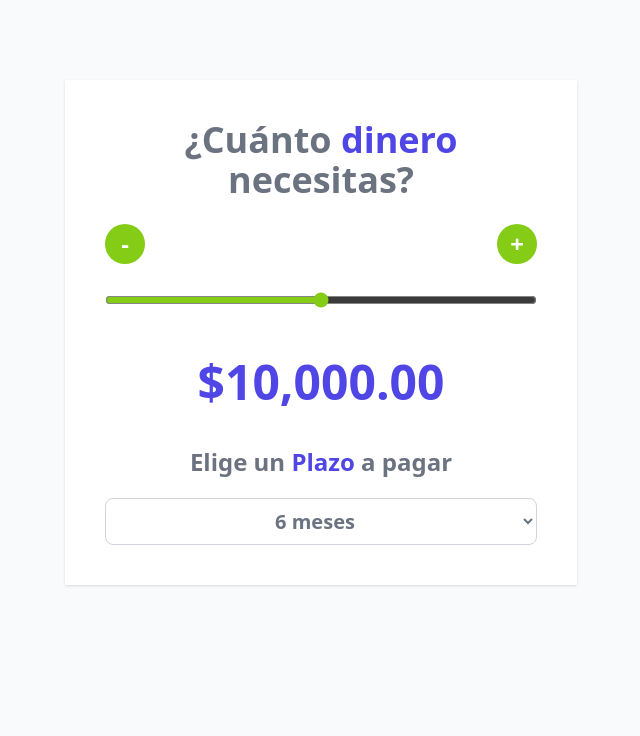
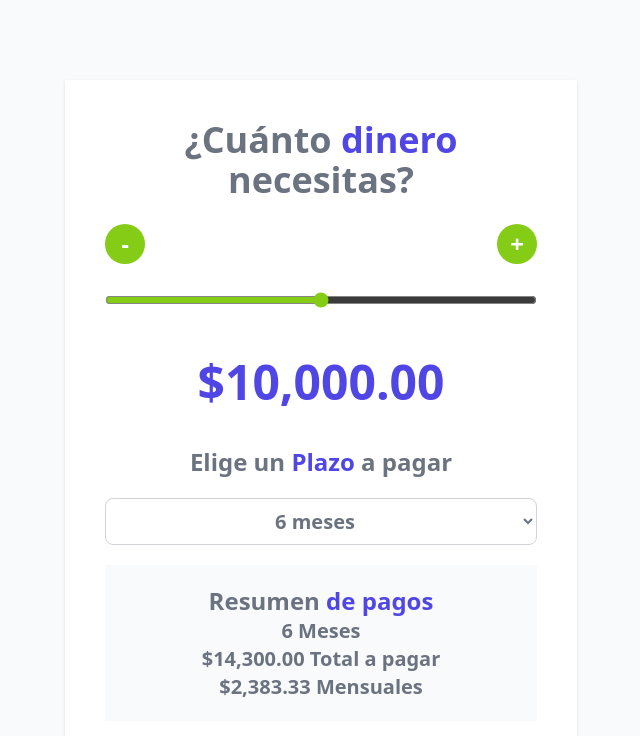
Before and after one commit to PedroBraude/loan-calculator, a React (Vite) app: page / in a window 1280 px wide. Shown: the top 736 px of the page, without its empty margins (319-959 px from the left). Built offline with nearby package versions, Linux system fonts and the light colour scheme.

Commit message:
feat: add useEffect for render payment summary

```diff
--- a/src/App.tsx
+++ b/src/App.tsx
@@ -1,27 +1,39 @@
-import { useState } from 'react'
-import Header from './components/Header'
-import Button from './components/Button'
-import { formatMoney } from './utils'
+import { useState, useEffect } from 'react';
+import Header from './components/Header';
+import Button from './components/Button';
+import { formatMoney, calculateTotalToPay } from './utils';
 
 export default function App() {
-  const [quantity, setQuantity] = useState(10000) // returns an array. This is why we use destructuring.
-  const [months, setMonths] = useState(6)
+  const [quantity, setQuantity] = useState(10000); // returns an array. This is why we use destructuring.
+  const [months, setMonths] = useState(6);
+  const [total, setTotal] = useState(0);
+  const [payment, setPayment] = useState(0);
 
-  const MIN = 0
-  const MAX = 20000
-  const STEP = 100
+  useEffect(() => {
+    const resultTotalToPay = calculateTotalToPay(quantity, months);
+    setTotal(resultTotalToPay);
+  }, [quantity, months]);
+
+  useEffect(() => {
+    // calculate monthly payment
+    setPayment(total / months);
+  }, [total]);
+
+  const MIN = 0;
+  const MAX = 20000;
+  const STEP = 100;
 
   function handleChangeRangeInput(e: React.ChangeEvent<HTMLInputElement>) {
-    setQuantity(+e.target.value)
+    setQuantity(+e.target.value);
   }
 
   function handleClickDecrement() {
-    const value = quantity - STEP
-    if (quantity > MIN) setQuantity(value)
+    const value = quantity - STEP;
+    if (quantity > MIN) setQuantity(value);
   }
   function handleClickIncrement() {
-    const value = quantity + STEP
-    if (quantity < MAX) setQuantity(value)
+    const value = quantity + STEP;
+    if (quantity < MAX) setQuantity(value);
   }
 
   return (
@@ -54,12 +66,28 @@ export default function App() {
       <select
         className="mt-5 w-full p-2 bg-white border border-gray-300 rounded-lg text-center text-xl font-bold text-gray-500"
         value={months}
-        onChange={e => setMonths(+e.target.value)}
+        onChange={(e) => setMonths(+e.target.value)}
       >
         <option value="6">6 meses</option>
         <option value="12">12 meses</option>
         <option value="24">24 meses</option>
       </select>
+
+      <div className="my-5 space-y3 bg-gray-50 p-5">
+        <h2 className="text-2xl font-extrabold text-gray-500 text-center">
+          Resumen <span className="text-indigo-600"> de pagos</span>
+        </h2>
+
+        <p className="text-xl text-gray-500 text-center font-bold">
+          {months} Meses
+        </p>
+        <p className="text-xl text-gray-500 text-center font-bold">
+          {formatMoney(total, 'USD', 'en-US')} Total a pagar
+        </p>
+        <p className="text-xl text-gray-500 text-center font-bold">
+          {formatMoney(payment, 'USD', 'en-US')} Mensuales
+        </p>
+      </div>
     </div>
-  )
+  );
 }
--- a/src/utils/index.ts
+++ b/src/utils/index.ts
@@ -1,12 +1,38 @@
-function formatMoney(
+const formatMoney = (
   number: number,
   currency: 'ARS' | 'USD',
   locale: 'es-AR' | 'en-US'
-) {
+) => {
   return number.toLocaleString(locale, {
     style: 'currency',
     currency: currency,
-  })
-}
+  });
+};
 
-export { formatMoney }
+const calculateTotalToPay = (quantity: number, paymentTerm: number) => {
+  let total;
+
+  // As the quantity increases, the interest decreases.
+  if (quantity < 5000) {
+    total = quantity * 1.5;
+  } else if (quantity >= 5000 && quantity < 10000) {
+    total = quantity * 1.4;
+  } else if (quantity >= 10000 && quantity < 15000) {
+    total = quantity * 1.3;
+  } else {
+    total = quantity * 1.2;
+  }
+
+  // As the payment term increases, the interest increases.
+  if (paymentTerm === 6) {
+    total *= 1.1;
+  } else if (paymentTerm === 12) {
+    total *= 1.2;
+  } else {
+    total *= 1.3;
+  }
+
+  return total;
+};
+
+export { formatMoney, calculateTotalToPay };
```
Also changed, not shown: 1 other file (tests, documents, lock files or other folders).
